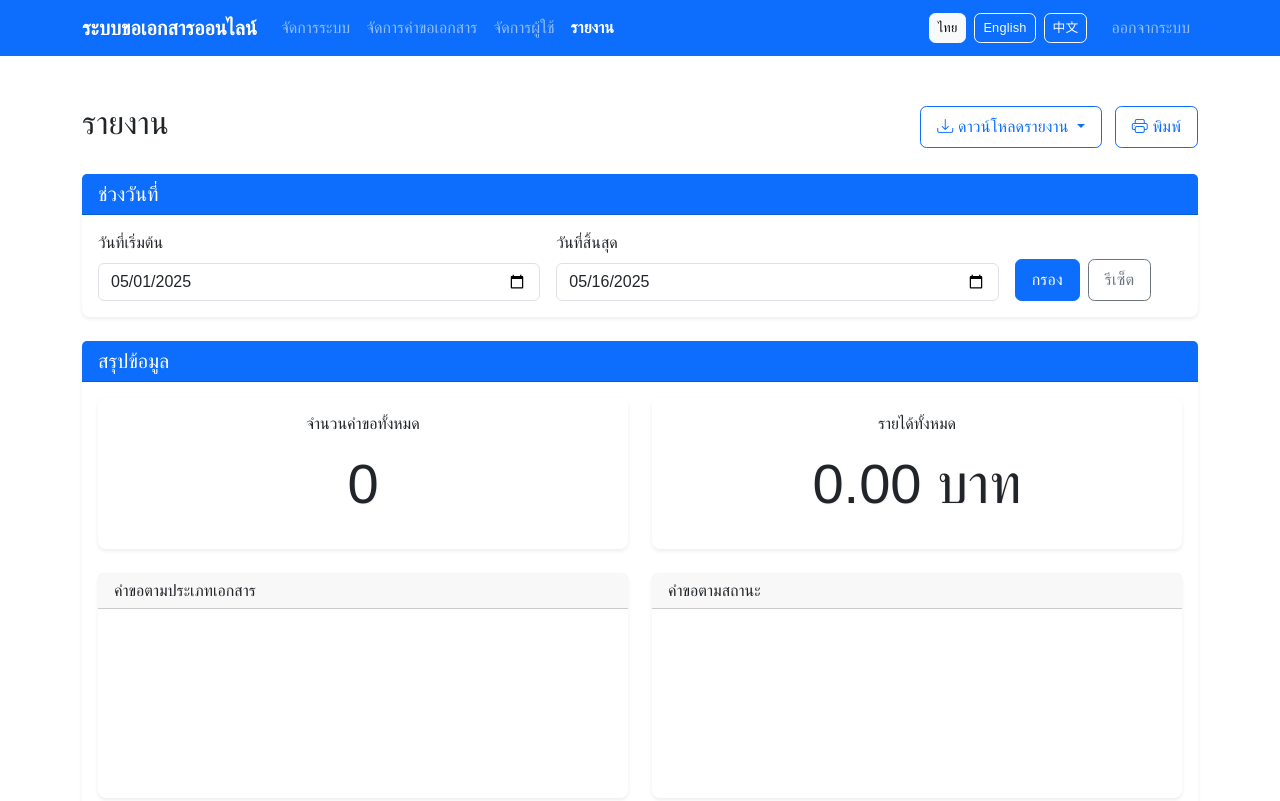
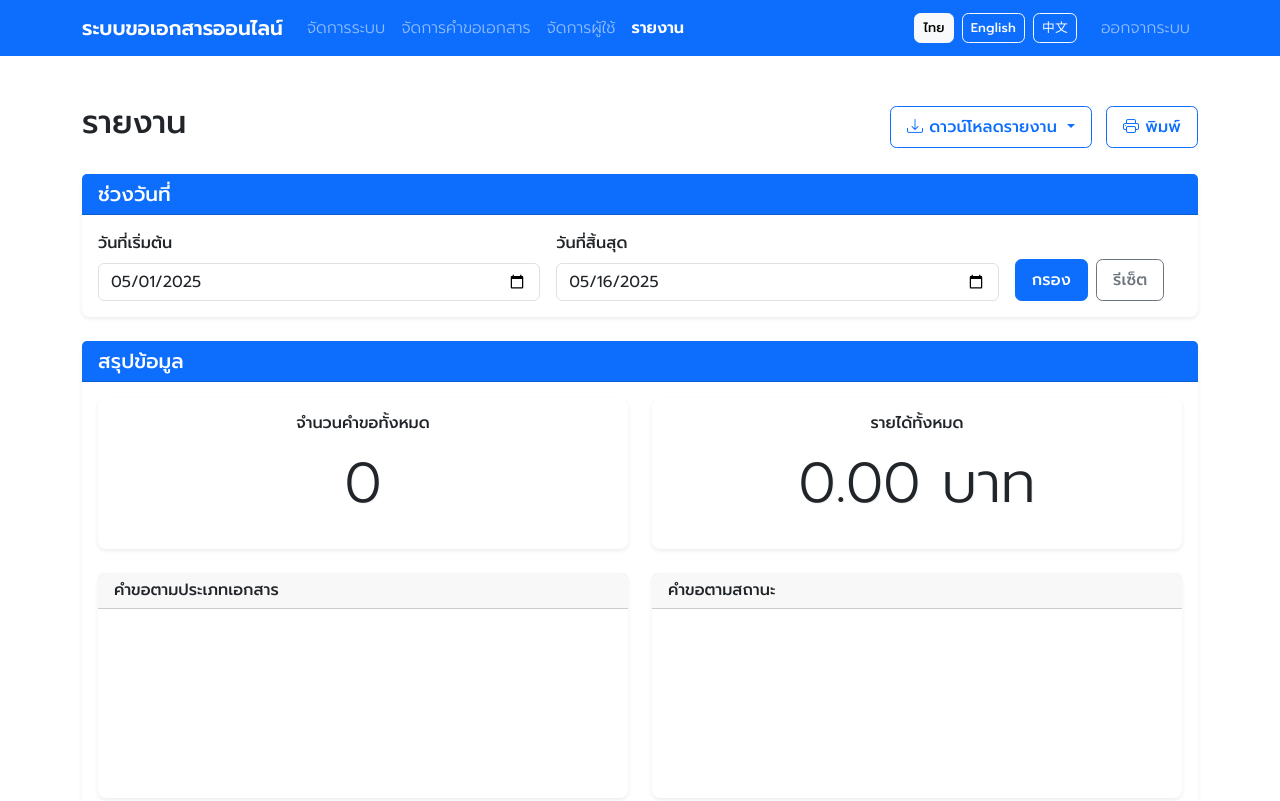
Before and after one commit to akkadateoit/document-request-system, a website: page public/admin/reports.html in a window 1280 px wide. Shown: the top 801 px of the page. Drawn offline with nearby package versions, Linux system fonts and the light colour scheme; no server answers; sample sign-in values are in the browser's storage.

Commit message:
Update reports.html

```diff
--- a/public/admin/reports.html
+++ b/public/admin/reports.html
@@ -4,11 +4,24 @@
   <meta charset="UTF-8">
   <meta name="viewport" content="width=device-width, initial-scale=1.0">
   <title data-i18n="admin.reports.title">รายงาน - ระบบขอเอกสารออนไลน์</title>
+
+   <!-- เพิ่มฟอนต์ Prompt สำหรับภาษาไทย, อังกฤษ -->
+  <link href="https://fonts.googleapis.com/css2?family=Prompt:wght@300;400;500;600;700&display=swap" rel="stylesheet">
+
+  <!-- เพิ่มฟอนต์ Noto Sans SC สำหรับภาษาจีน -->
+  <link href="https://fonts.googleapis.com/css2?family=Noto+Sans+SC:wght@300;400;500;700&display=swap" rel="stylesheet">
+
+  <!-- ไฟล์ฟอนต์ทางเลือกสำหรับ PDF -->
+  <script src="https://cdn.jsdelivr.net/npm/@opendoc/fonts@latest/dist/prompt/prompt.min.js"></script>
+
   <link rel="stylesheet" href="https://cdn.jsdelivr.net/npm/bootstrap@5.3.0/dist/css/bootstrap.min.css">
   <link rel="stylesheet" href="https://cdn.jsdelivr.net/npm/bootstrap-icons@1.10.0/font/bootstrap-icons.css">
   <link rel="stylesheet" href="../css/style.css">
   <link rel="stylesheet" href="../css/responsive.css">
   <link href="https://fonts.googleapis.com/css2?family=Sarabun:wght@400;700&display=swap" rel="stylesheet">
+
+
+
   <script src="https://cdn.jsdelivr.net/npm/chart.js"></script>
 </head>
 <body>
```
